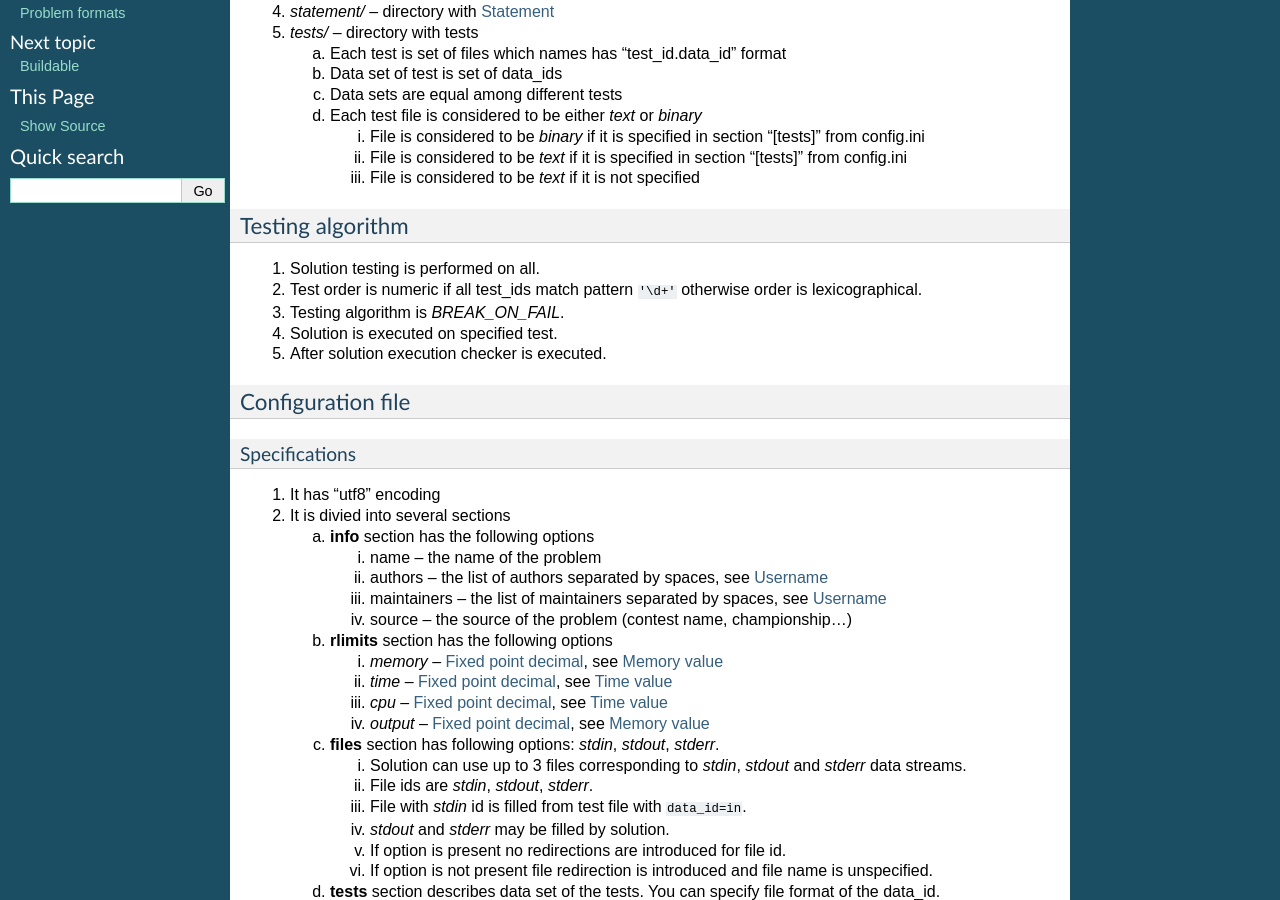
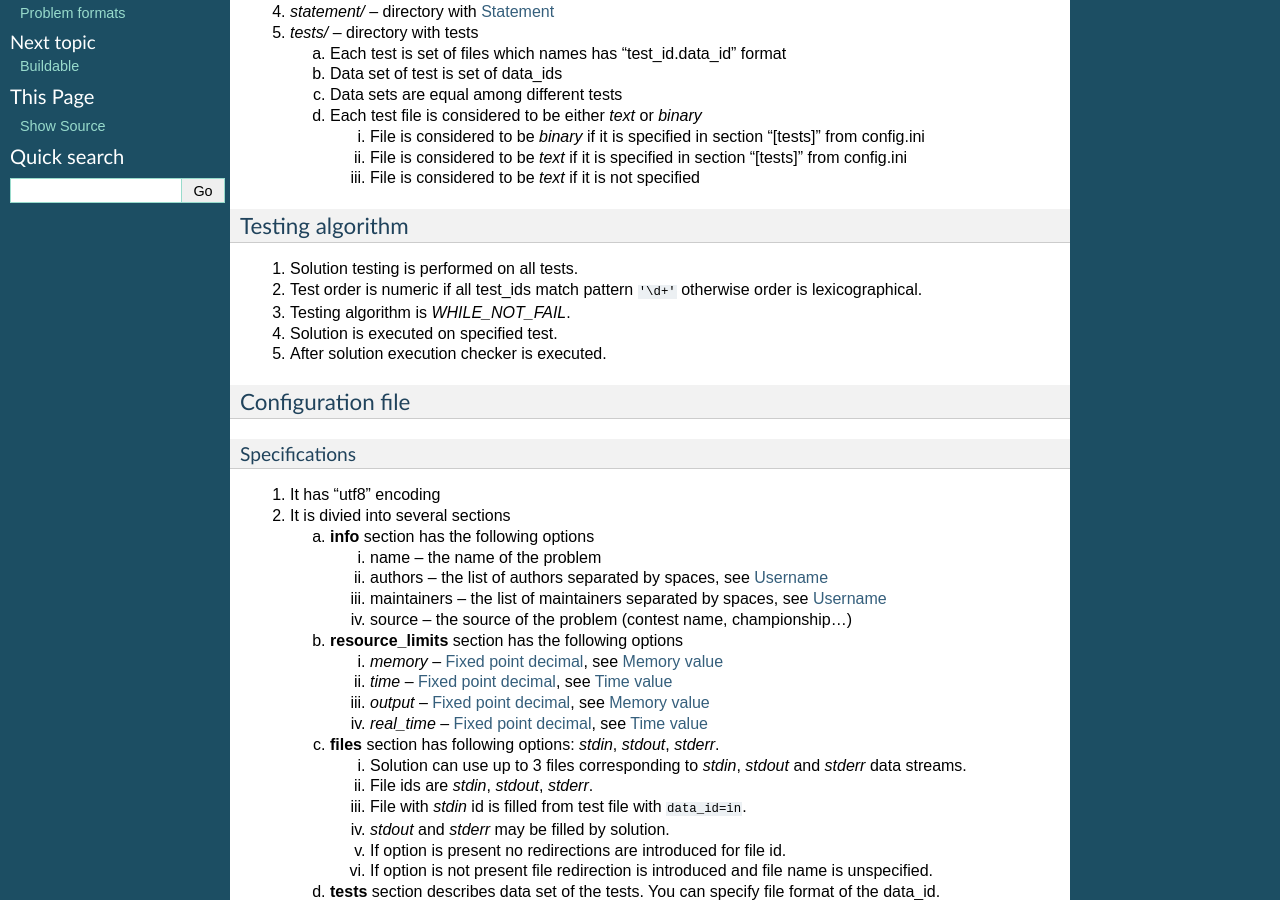
Before and after one commit to sarum9in/DEPRECATED_bunsan_bacs_single_problem, a Sphinx documentation site: the page built from sphinx/source/problem_formats/simple0.rst, in a window 1280 px wide and 900 px high, scrolled down 394 px. Built offline with Sphinx 7.4.7, drawn with Linux system fonts in a browser that asks for light colours; formulas are drawn with MathJax 3; some of the changed text lies outside the part shown.

Commit message:
simple0 documentation fixes.

```diff
--- a/sphinx/source/problem_formats/simple0.rst
+++ b/sphinx/source/problem_formats/simple0.rst
@@ -35,9 +35,9 @@ Problem in "simple0" is a folder with the following entries:
 Testing algorithm
 ^^^^^^^^^^^^^^^^^
 
-1. Solution testing is performed on all.
+1. Solution testing is performed on all tests.
 #. Test order is numeric if all test_ids match pattern ``'\d+'`` otherwise order is lexicographical.
-#. Testing algorithm is *BREAK_ON_FAIL*.
+#. Testing algorithm is *WHILE_NOT_FAIL*.
 #. Solution is executed on specified test.
 #. After solution execution checker is executed.
 
@@ -58,12 +58,12 @@ Specifications
       #. maintainers -- the list of maintainers separated by spaces, see `Username`_
       #. source -- the source of the problem (contest name, championship...)
 
-   #. **rlimits** section has the following options
+   #. **resource_limits** section has the following options
 
       i. *memory* -- `Fixed point decimal`_, see `Memory value`_
       #. *time* --  `Fixed point decimal`_, see `Time value`_
-      #. *cpu* --  `Fixed point decimal`_, see `Time value`_
       #. *output* -- `Fixed point decimal`_, see `Memory value`_
+      #. *real_time* --  `Fixed point decimal`_, see `Time value`_
 
    #. **files** section has following options: *stdin*, *stdout*, *stderr*.
 
@@ -163,10 +163,10 @@ Complicated sample
 
    source = PTZ summer 2011
 
-   [rlimits]
+   [resource_limits]
    memory = 256MiB
    ; 1 second
-   cpu = 1s
+   time = 1s
 
    [files]
    ; Note that stdin is not specified, so it is redirected from "in" file from test
@@ -195,9 +195,9 @@ Short sample
    name = Problem name
    maintainers = admin
 
-   [rlimits]
+   [resource_limits]
    memory = 256MiB
-   cpu = 1
+   time = 1
 
    [files]
    stdin = input.txt
```
